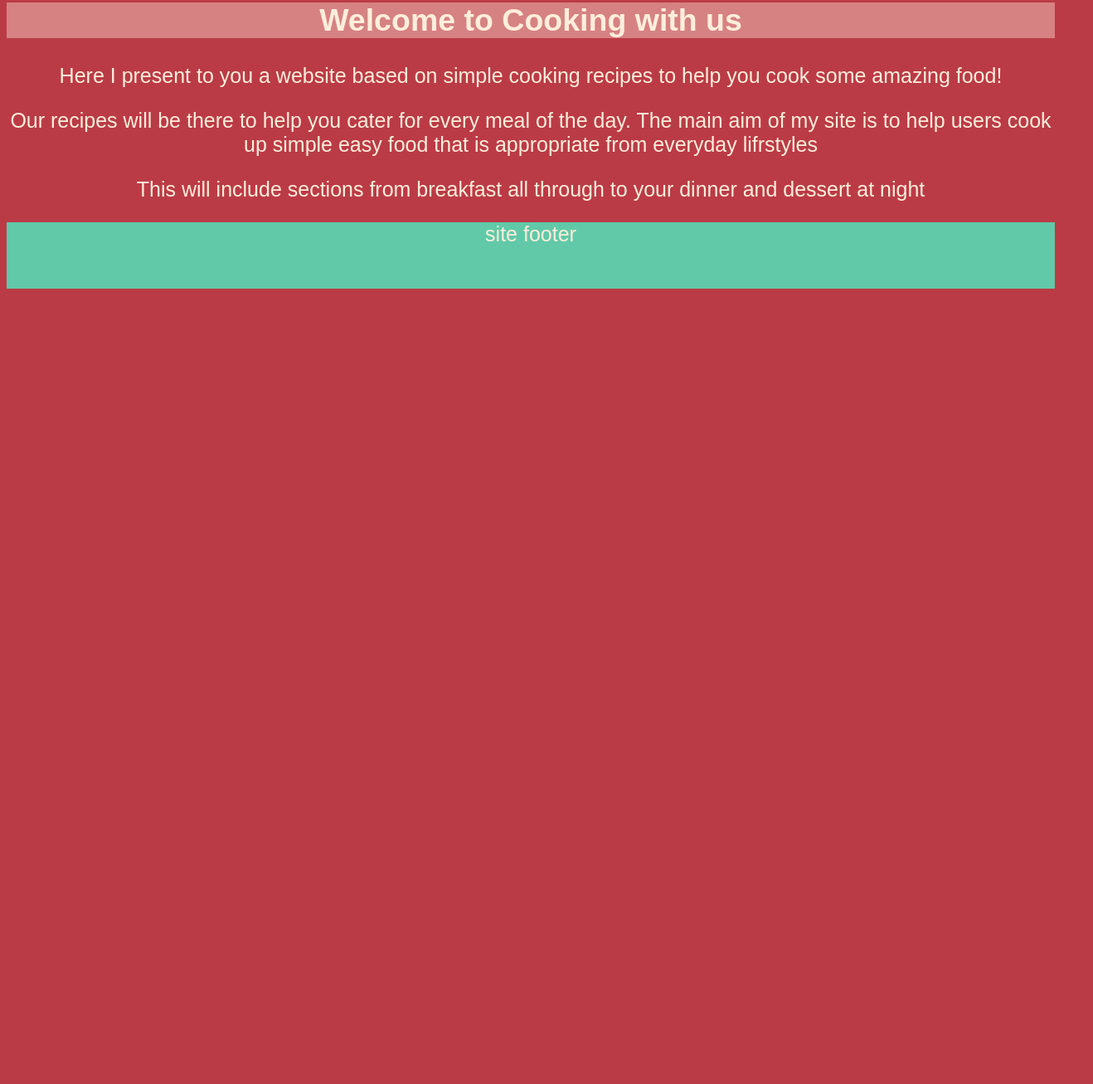
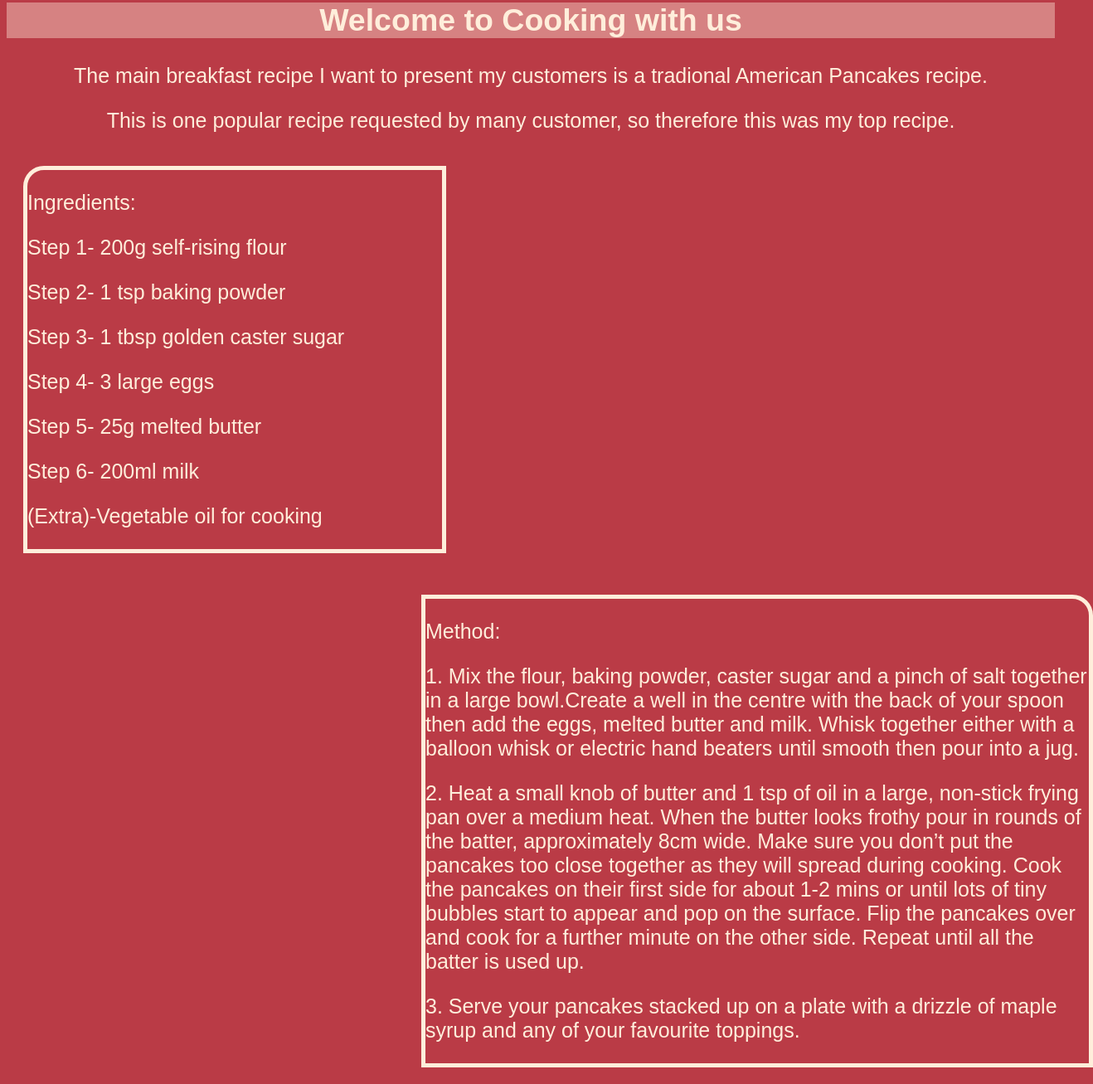
Before and after one commit to aneekanaz/CTEC-3905-website, a plain HTML site: page breakfast.html in a window 1280 px wide. Shown: the part 193-1500 px from the top of the page at 83% size, 1318 px wide, since content can reach past the window. Before the commit the page ends 800 px from the top, so only its background shows below. Drawn offline with Linux system fonts and the light colour scheme.

Commit message:
my index and breakfast page are not complete, i just need to add extra images to design my pages

```diff
--- a/breakfast.html
+++ b/breakfast.html
@@ -20,12 +20,30 @@
 			<a id="changestyle" href="style2/index.html"> Change style </a>
 		</div>
 
-		<article class="text">
-			<h2> Welcome to Cooking with us </h2>
-			<p>Here I present to you a website based on simple cooking recipes to help you cook some amazing food! </p>
-			<p>Our recipes will be there to help you cater for every meal of the day. The main aim of my site is to help users cook up simple easy food that is appropriate from everyday lifrstyles</p>
-			<p>This will include sections from breakfast all through to your dinner and dessert at night</p>
+		<h2> Welcome to Cooking with us </h2>
+		<article class="title">
+		<p> The main breakfast recipe I want to present my customers is a tradional American Pancakes recipe.</p>
+		<p>This is one popular recipe requested by many customer, so therefore this was my top recipe.</p>
+
 		</article>
+
+		<article class="complete">
+			<p> Ingredients:</p>
+			<p>Step 1- 200g self-rising flour</p>
+			<p>Step 2- 1 tsp baking powder</p>
+			<p>Step 3- 1 tbsp golden caster sugar </p>
+			<p>Step 4- 3 large eggs</p>
+			<p>Step 5- 25g melted butter</p>
+			<p>Step 6- 200ml milk </p>
+			<p>(Extra)-Vegetable oil for cooking </p>
+		</article>
+
+		<article class="last">
+			<p> Method: </p>
+			<p> 1.	Mix the flour, baking powder, caster sugar and a pinch of salt together in a large bowl.Create a well in the centre with the back of your spoon then add the eggs, melted butter and milk. Whisk together either with a balloon whisk or electric hand beaters until smooth then pour into a jug.</p>
+			<p> 2.	Heat a small knob of butter and 1 tsp of oil in a large, non-stick frying pan over a medium heat. When the butter looks frothy pour in rounds of the batter, approximately 8cm wide. Make sure you don’t put the pancakes too close together as they will spread during cooking. Cook the pancakes on their first side for about 1-2 mins or until lots of tiny bubbles start to appear and pop on the surface. Flip the pancakes over and cook for a further minute on the other side. Repeat until all the batter is used up.</p>
+			<p>3.	Serve your pancakes stacked up on a plate with a drizzle of maple syrup and any of your favourite toppings.</p>
+			</article>
 
 		<footer>
 			<p>
--- a/css/prototypestyle.css
+++ b/css/prototypestyle.css
@@ -60,6 +60,27 @@ a.links:hover {
 		text-align:center;
 
 }
+article.complete{
+	text-align: left;
+	width: 500px;
+	margin: 40px;
+	border: solid 5px;
+	margin-left: 20px;
+	border-top-left-radius: 25px;
+}
+article.last{
+	position: relative;
+	text-align: left;
+	width:800px;
+	margin: 50px;;
+	margin-left:500px;
+	border: solid 5px;
+	border-top-right-radius: 25px;
+}
+article.title{
+	text-align:center;
+}
+
 
 /*p#test {
 	background-image: url("cooking-wallpapers.jpg");
```
Also changed, not shown: css/american-style-pancakes.jpg (added), css/cooking-wallpapers.jpg (deleted).
